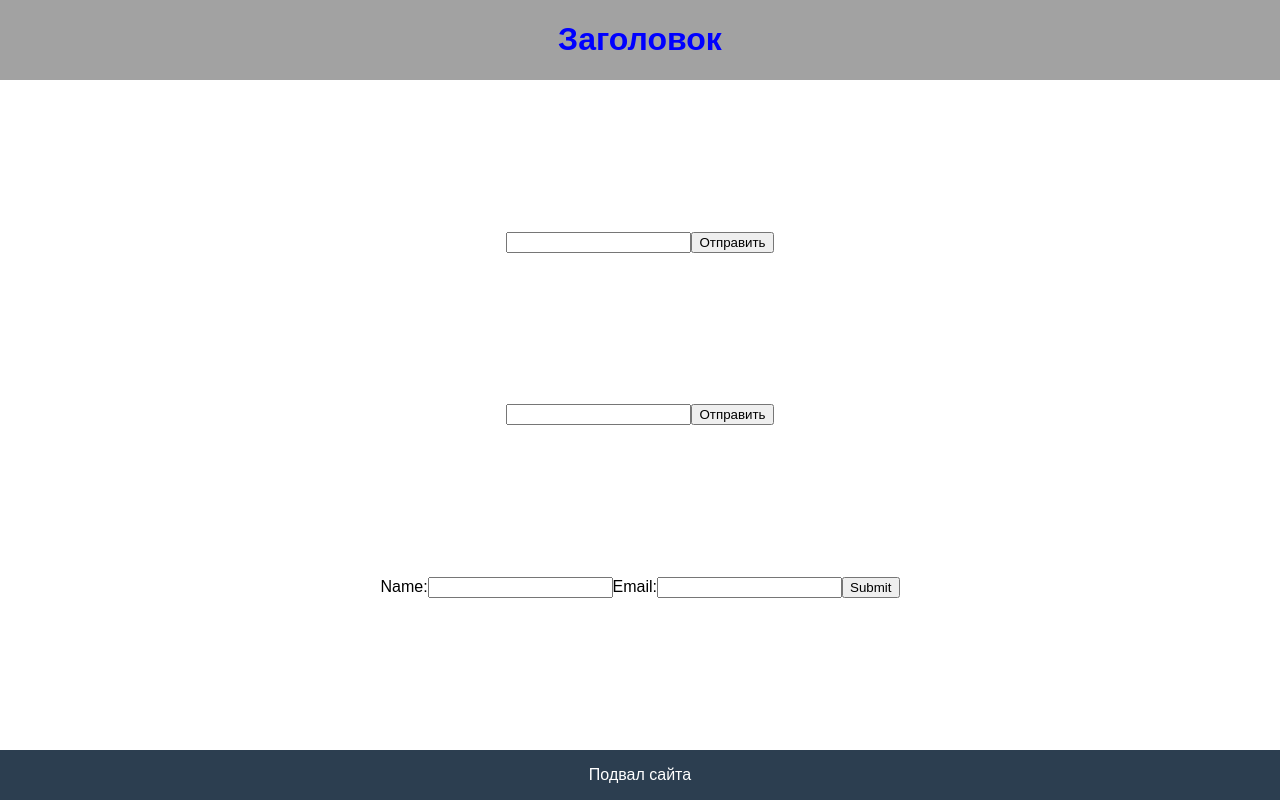
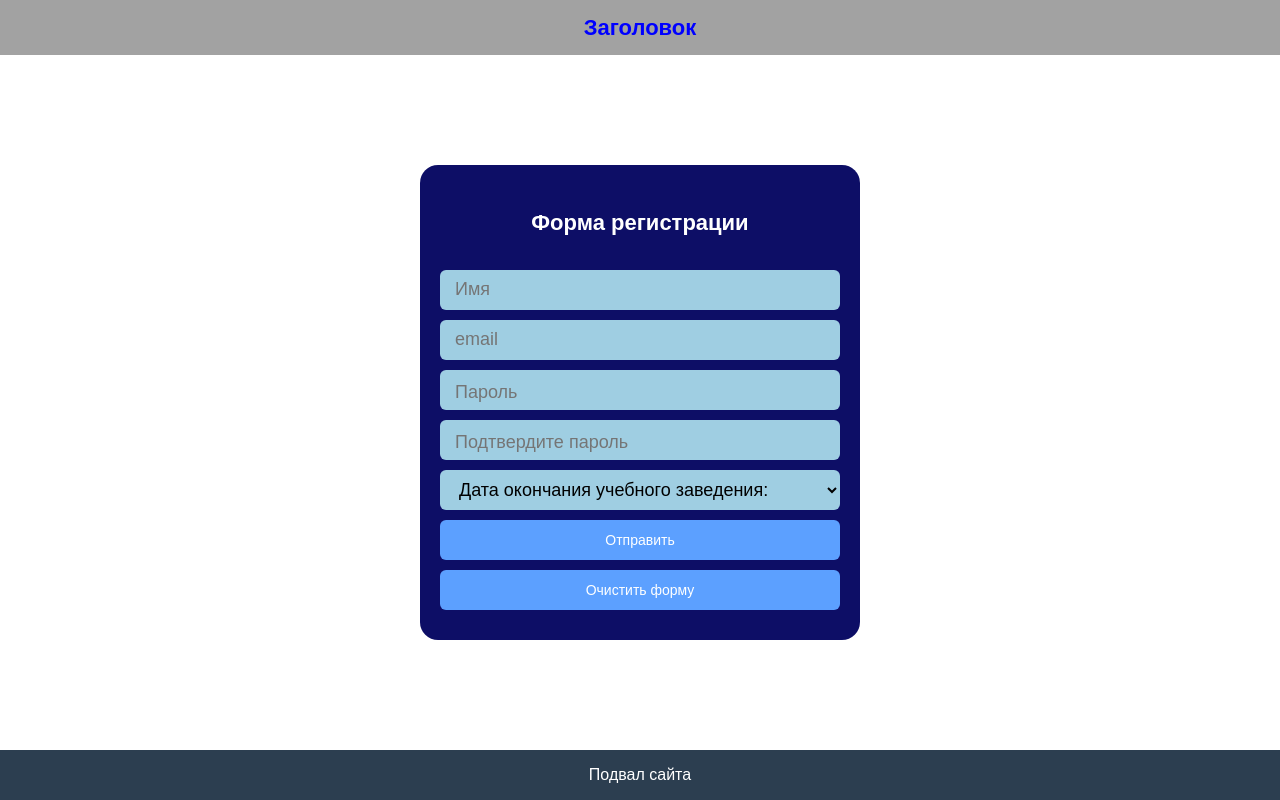
Before and after one commit to tusin777/my-app, a React (Vite) app: page / in a window 1280 px wide. Built offline with nearby package versions, Linux system fonts and the light colour scheme.

Commit message:
Урок 1.16.1. Валидация форм в React (практика)

```diff
--- a/src/components/ControlledForm.jsx
+++ /dev/null
@@ -1,25 +0,0 @@
-import { useState } from "react";
-
-const ControlledForm = () => {
-  const [value, setValue] = useState("");
-
-  const handleChange = ({ target }) => {
-    setValue(target.value);
-  };
-
-  const handleSubmit = (event) => {
-    event.preventDefault();
-    alert("Имя: " + value);
-  };
-
-  return (
-    <form onSubmit={handleSubmit}>
-      <label>
-        <input type="text" value={value} onChange={handleChange} />
-        <button type="submit">Отправить</button>
-      </label>
-    </form>
-  );
-};
-
-export default ControlledForm;
--- a/src/components/MixedForm.jsx
+++ /dev/null
@@ -1,31 +0,0 @@
-import { useState, useRef } from "react";
-
-function MixedForm() {
-  const [name, setName] = useState("");
-  const emailRef = useRef(null);
-
-  const handleNameChange = (event) => {
-    setName(event.target.value);
-  };
-
-  const handleSubmit = (event) => {
-    event.preventDefault();
-    alert(`Имя: ${name}, Email: ${emailRef.current.value}`);
-  };
-
-  return (
-    <form onSubmit={handleSubmit}>
-      <label>
-        Name:
-        <input type="text" value={name} onChange={handleNameChange} />
-      </label>
-      <label>
-        Email:
-        <input type="email" ref={emailRef} />
-      </label>
-      <button type="submit">Submit</button>
-    </form>
-  );
-}
-
-export default MixedForm;
--- /dev/null
+++ b/src/components/RegForm/RegForm.css
@@ -0,0 +1,73 @@
+.section {
+  background-color: #0d0e66;
+  padding: 30px 20px;
+  margin: 0 auto;
+  border-radius: 18px;
+  display: flex;
+  flex-direction: column;
+  align-items: center;
+  row-gap: 20px;
+  color: white;
+}
+h1 {
+  font-size: 22px;
+}
+form {
+  display: flex;
+  flex-direction: column;
+  width: 400px;
+  row-gap: 10px;
+}
+input,
+select,
+button {
+  height: 40px;
+  box-sizing: border-box;
+  border: none;
+  border-radius: 6px;
+  padding-left: 15px;
+  padding-right: 15px;
+  font-size: 14px;
+  font-family: Arial, sans-serif;
+}
+
+select,
+input::placeholder {
+  font-size: 18px;
+  font-family: Arial, sans-serif;
+}
+
+input[type="password"] {
+  font-family: Arial, sans-serif;
+  font-size: 24px;
+}
+select,
+input {
+  background-color: #9fcee2;
+  outline: none;
+}
+select:focus,
+input:focus {
+  background-color: #fff;
+  outline: none;
+}
+button {
+  background-color: #5ca0ff;
+  color: #fff;
+  cursor: pointer;
+  transition: all 0.5s;
+}
+button:hover {
+  background-color: #17488d;
+}
+.error-message {
+  color: red;
+  text-align: center;
+}
+.password-invalid {
+  border: 2px solid red;
+}
+.success-message {
+  color: green;
+  text-align: center;
+}
--- /dev/null
+++ b/src/components/RegForm/RegForm.jsx
@@ -0,0 +1,149 @@
+import { useState } from "react";
+import {
+  validatePassword,
+  checkPasswordMatch,
+  checkRequired,
+} from "./validators";
+import "./RegForm.css";
+
+//  /^(?=.*[A-Za-z])(?=.*\d)[A-Za-z\d]{8,}$/
+
+function RegForm() {
+  const [name, setName] = useState("");
+  const [email, setEmail] = useState("");
+  const [password, setPassword] = useState("");
+  const [isPasswordValid, setIsPasswordValid] = useState(true);
+  const [confirmPassword, setConfirmPassword] = useState("");
+  const [passwordMatch, setPasswordMatch] = useState(true);
+  const [selectedYear, setSelectedYear] = useState("");
+  const [requiredFieldsError, setRequiredFieldsError] = useState(false);
+  const [showSuccessMessage, setShowSuccessMessage] = useState(false);
+
+  const handleNameChange = (e) => {
+    setName(e.target.value);
+  };
+
+  const handleEmailChange = (e) => {
+    setEmail(e.target.value);
+  };
+
+  const handlePasswordChange = (e) => {
+    const newPassword = e.target.value;
+    setPassword(newPassword);
+    setIsPasswordValid(validatePassword(newPassword));
+    setPasswordMatch(checkPasswordMatch(newPassword, confirmPassword));
+  };
+
+  const handleConfirmPasswordChange = (e) => {
+    const newConfirmPassword = e.target.value;
+    setConfirmPassword(newConfirmPassword);
+    setPasswordMatch(checkPasswordMatch(password, newConfirmPassword));
+  };
+
+  const years = Array.from(
+    { length: 40 },
+    (_, i) => new Date().getFullYear() - i
+  );
+
+  const handleYearChange = (e) => {
+    const newYear = e.target.value;
+    setSelectedYear(newYear);
+  };
+
+  const handleSubmit = (e) => {
+    e.preventDefault();
+    const allFieldsFilled = checkRequired([
+      name,
+      email,
+      password,
+      confirmPassword,
+      selectedYear,
+    ]);
+    const isFormValid = allFieldsFilled && isPasswordValid && passwordMatch;
+
+    if (!isFormValid) {
+      setRequiredFieldsError(true);
+      setShowSuccessMessage(false);
+      return;
+    }
+    setRequiredFieldsError(false);
+    setShowSuccessMessage(true);
+
+    const formData = {
+      name,
+      email,
+      password,
+      confirmPassword,
+      selectedYear,
+    };
+
+    alert(JSON.stringify(formData, null, 2));
+    setTimeout(() => {
+      setShowSuccessMessage(false);
+    }, 3000);
+  };
+
+  const handleReset = () => {
+    setName("");
+    setEmail("");
+    setPassword("");
+    setIsPasswordValid(true);
+    setConfirmPassword("");
+    setSelectedYear("");
+  };
+
+  return (
+    <div className="section">
+      <h1>Форма регистрации</h1>
+      <form onSubmit={handleSubmit}>
+        <input type="text" placeholder="Имя" onChange={handleNameChange} />
+        <input type="email" placeholder="email" onChange={handleEmailChange} />
+        <input
+          type="password"
+          placeholder="Пароль"
+          value={password}
+          onChange={handlePasswordChange}
+          style={{ color: isPasswordValid && "green" }}
+        />
+        {!isPasswordValid && (
+          <div className="error-message">
+            Пароль должен состоять из латинских букв и цифр, а также быть не
+            менее 8 символов
+          </div>
+        )}
+
+        <input
+          type="password"
+          placeholder="Подтвердите пароль"
+          value={confirmPassword}
+          onChange={handleConfirmPasswordChange}
+          style={{ color: passwordMatch ? "green" : "red" }}
+        />
+        {!passwordMatch && (
+          <div className="error-message">Пароли пока не совпадают</div>
+        )}
+
+        <select value={selectedYear} onChange={handleYearChange}>
+          <option value="">Дата окончания учебного заведения:</option>
+          {years.map((year) => (
+            <option key={year.toString()} value={year}>
+              {year}
+            </option>
+          ))}
+        </select>
+        <button type="submit">Отправить</button>
+        <button type="reset" onClick={handleReset}>
+          Очистить форму
+        </button>
+        {requiredFieldsError && (
+          <div className="error-message">Проверьте заполнение полей формы</div>
+        )}
+        {showSuccessMessage && (
+          <div className="success-message">Данные успешно отправлены</div>
+        )}
+      </form>
+    </div>
+  );
+}
+
+export default RegForm;
--- /dev/null
+++ b/src/components/RegForm/validators.js
@@ -0,0 +1,12 @@
+export const validatePassword = (password) => {
+  const passwordRegex = /^(?=.*[A-Za-z])(?=.*\d)[A-Za-z\d]{8,}$/;
+  return passwordRegex.test(password);
+};
+
+export const checkPasswordMatch = (password, confirmPassword) => {
+  return password === confirmPassword;
+};
+
+export const checkRequired = (f) => {
+  return f.every((field) => field.trim());
+};
--- a/src/components/UncontrolledForm.jsx
+++ /dev/null
@@ -1,21 +0,0 @@
-import { useRef } from "react";
-
-const UncontrolledForm = () => {
-  const inputRef = useRef(null);
-
-  const handleSubmit = (event) => {
-    event.preventDefault();
-    alert("Имя: " + inputRef.current.value);
-  };
-
-  return (
-    <form onSubmit={handleSubmit}>
-      <label>
-        <input type="text" ref={inputRef} />
-        <button type="submit">Отправить</button>
-      </label>
-    </form>
-  );
-};
-
-export default UncontrolledForm;
--- a/src/pages/HomePage.jsx
+++ b/src/pages/HomePage.jsx
@@ -1,14 +1,10 @@
-import ControlledForm from "../components/ControlledForm";
-import MixedForm from "../components/MixedForm";
-import UncontrolledForm from "../components/UncontrolledForm";
+import RegForm from "../components/RegForm/RegForm";
 import "./HomePage.css";
 
 function HomePage() {
   return (
     <>
-      <ControlledForm />
-      <UncontrolledForm />
-      <MixedForm />
+      <RegForm />
     </>
   );
 }
```
